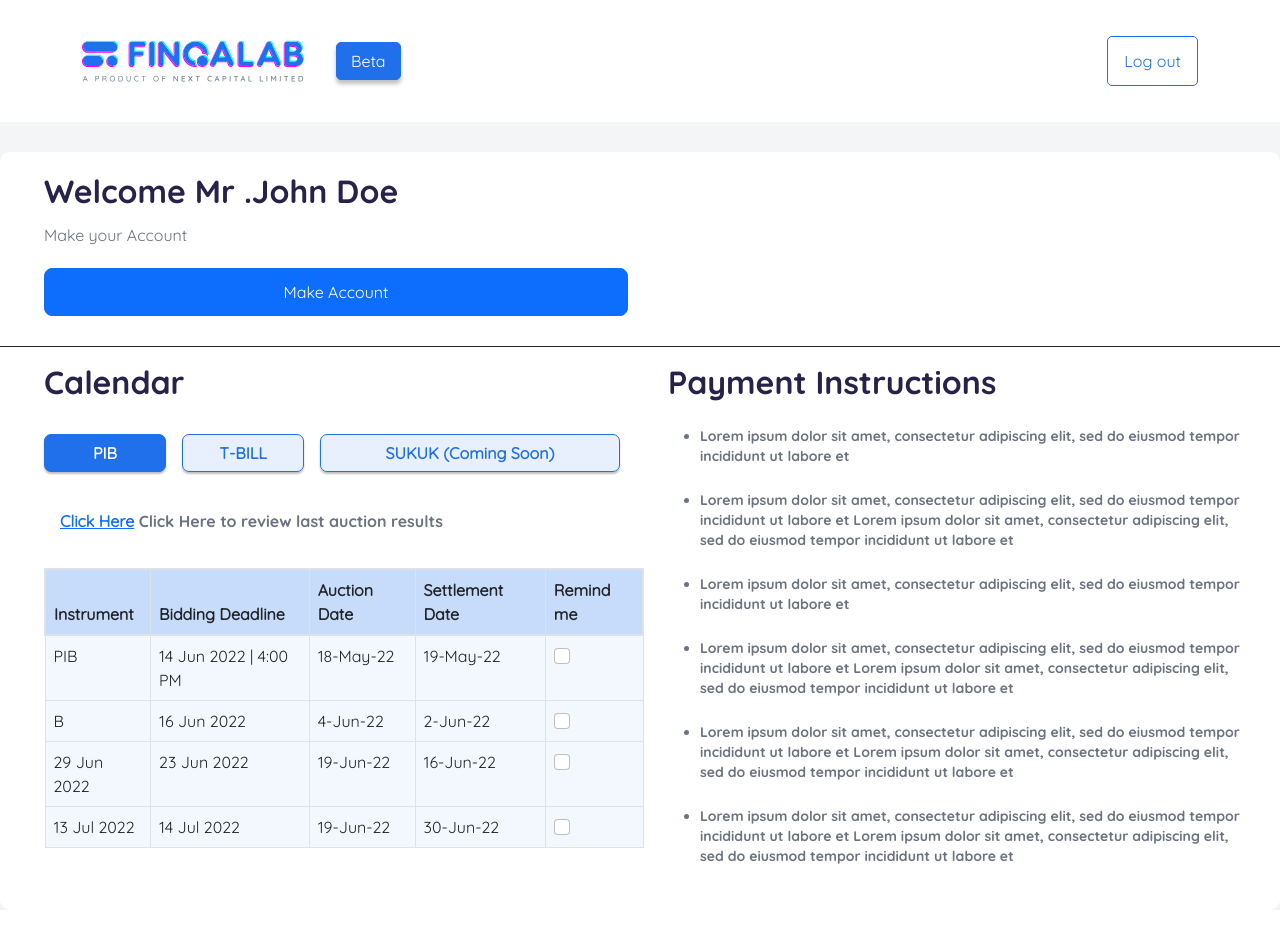
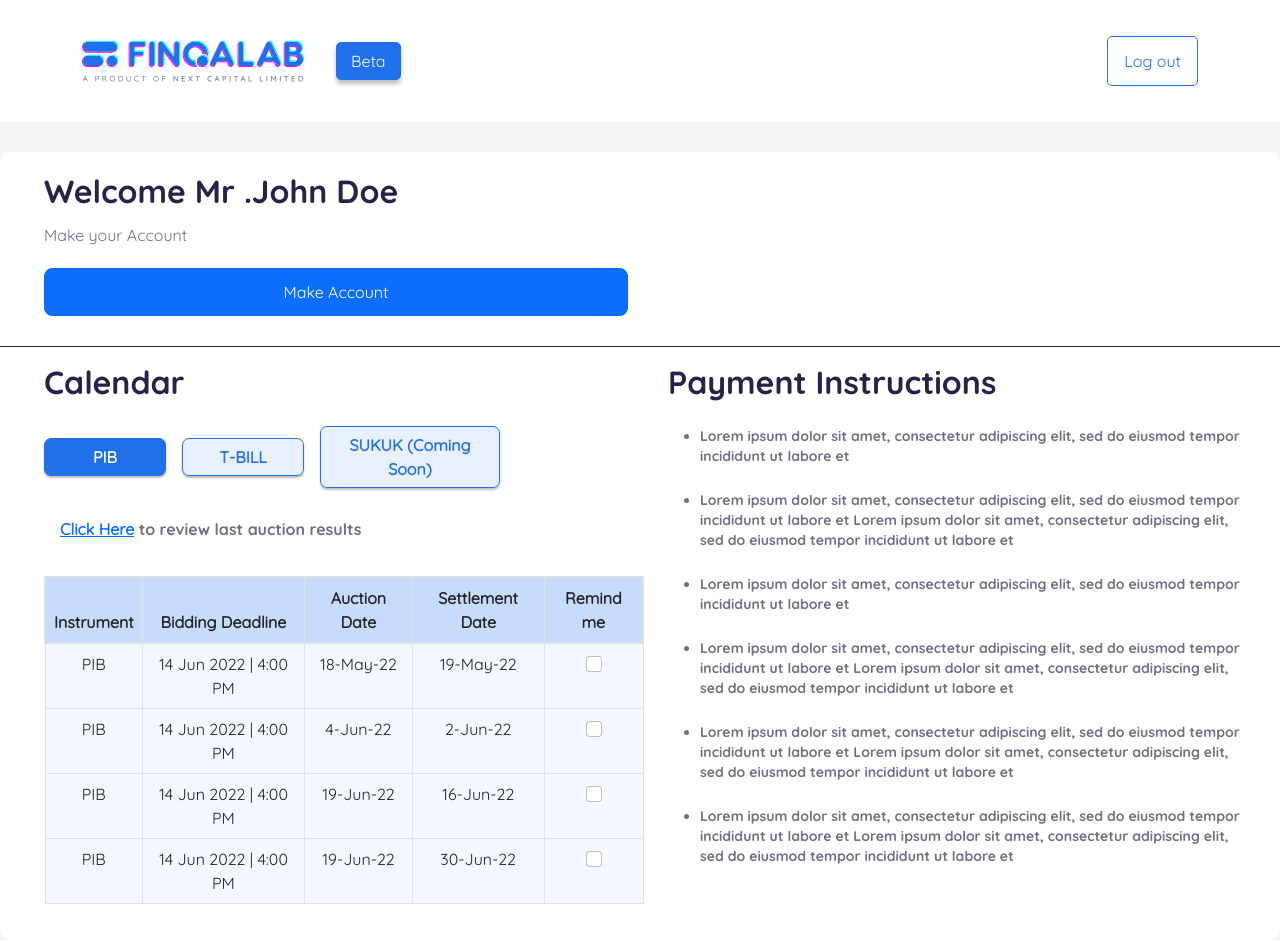
Before and after one commit to noor05869/ips, a React (Create React App) app: page /presubmission in a window 1280 px wide. Before the commit the page ends 910 px from the top, so only its background shows below. Built offline with nearby package versions, Linux system fonts and the light colour scheme.

Commit message:
table changess

```diff
--- a/src/Component/Routes/Account/Submission.js
+++ b/src/Component/Routes/Account/Submission.js
@@ -104,15 +104,15 @@ const Submission = () => {
       },
       {
         id: 2,
-        items: ["B", "16 Jun 2022", "4-Jun-22", "2-Jun-22"],
+        items: ["PIB", "14 Jun 2022 | 4:00 PM", "4-Jun-22", "2-Jun-22"],
       },
       {
         id: 3,
-        items: ["29 Jun 2022", "23 Jun 2022", "19-Jun-22", "16-Jun-22"],
+        items: ["PIB", "14 Jun 2022 | 4:00 PM", "19-Jun-22", "16-Jun-22"],
       },
       {
         id: 4,
-        items: ["13 Jul 2022", "14 Jul 2022", "19-Jun-22", "30-Jun-22"],
+        items: ["PIB", "14 Jun 2022 | 4:00 PM", "19-Jun-22", "30-Jun-22"],
       },
       // {
       //   id: 5,
@@ -181,19 +181,19 @@ const Submission = () => {
       },
       {
         id: 2,
-        items: ["B", "16 Jun 2022", "1-Jun-22", "2-Jun-22"],
+        items: ["T-BILL", "14 Jun 2022 | 3:00 PM", "1-Jun-22", "2-Jun-22"],
       },
       {
         id: 3,
-        items: ["29 Jun 2022", "30 Jun 2022", "15-Jun-22", "16-Jun-22"],
+        items: ["T-BILL", "14 Jun 2022 | 3:00 PM", "15-Jun-22", "16-Jun-22"],
       },
       {
         id: 4,
-        items: ["13 Jul 2022", "14 Jul 2022", "29-Jun-22", "30-Jun-22"],
+        items: ["T-BILL", "14 Jun 2022 | 3:00 PM", "29-Jun-22", "30-Jun-22"],
       },
       {
         id: 5,
-        items: ["27 Jul 2022", "28 Jul 2022", "13-Jul-22", "14-Jul-22"],
+        items: ["T-BILL", "14 Jun 2022 | 3:00 PM", "13-Jul-22", "14-Jul-22"],
       },
       // {
       //   id: 6,
@@ -255,9 +255,9 @@ const Submission = () => {
                     T-BILL
                   </button>
                   <button
-                    onClick={() => handleActiveTAb("Tbill")}
+                    // onClick={() => handleActiveTAb("")}
                     className={`btn btn-primary    ${
-                      activeTab === "annual" ? activeclass : "tabsbtn"
+                      activeTab === "skuk" ? activeclass : "tabsbtn"
                     }  my-2  me-3 sukook `}
                   >
                     SUKUK (Coming Soon)
@@ -265,7 +265,7 @@ const Submission = () => {
                 </div>
                 <div className=" tabs_div">
                   <p className="ms-3 my-3 fw-600 acntp">
-                    <a href="">Click Here</a> Click Here to review last auction
+                    <a href="">Click Here</a> to review last auction
                     results
                   </p>
                   {/* <button
@@ -297,7 +297,7 @@ const Submission = () => {
 
               <table class="table calendarTable table-bordered">
                 <thead class="table_head">
-                  <tr className="calendarT_header">
+                  <tr className="calendarT_header text-center">
                     {activeTable?.headings?.map((data) => {
                       return <th>{data}</th>;
                     })}
@@ -306,11 +306,11 @@ const Submission = () => {
                 </thead>
                 <tbody>
                   {activeTable?.tBody?.map((item) => (
-                    <tr className="second_row">
+                    <tr className="second_row text-center">
                       {item.items?.map((data) => (
-                        <td key={item}>{data}</td>
+                        <td  key={item}>{data}</td>
                       ))}
-                      <td>
+                      <td className="r">
                         <input
                           class="form-check-input"
                           type="checkbox"
--- a/src/index.css
+++ b/src/index.css
@@ -906,7 +906,7 @@ h2{
   animation: loading-3 1.8s linear forwards;
 }
 .sukook{
-  width: 50% !important;
+  width: 30% !important;
       }
 @media only screen and (min-width: 992px) {
   .account_main{
```
